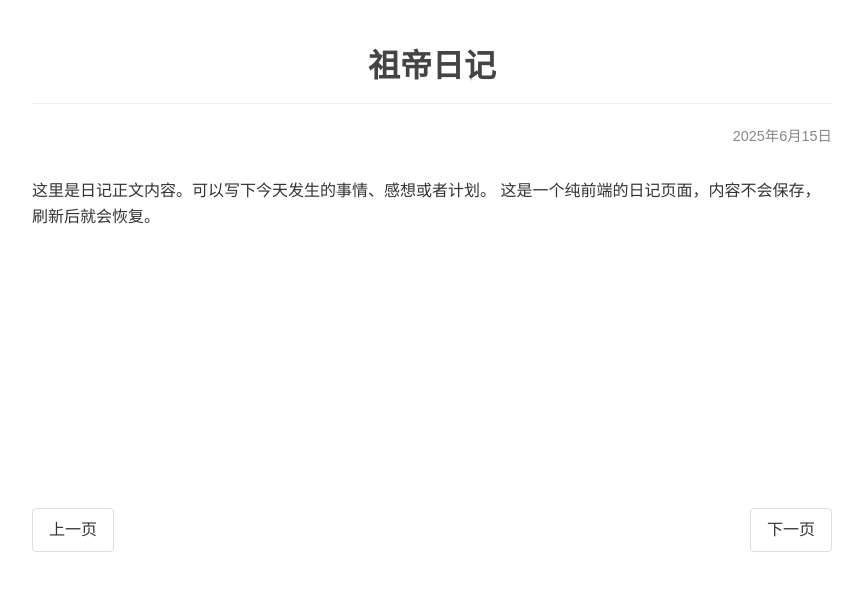
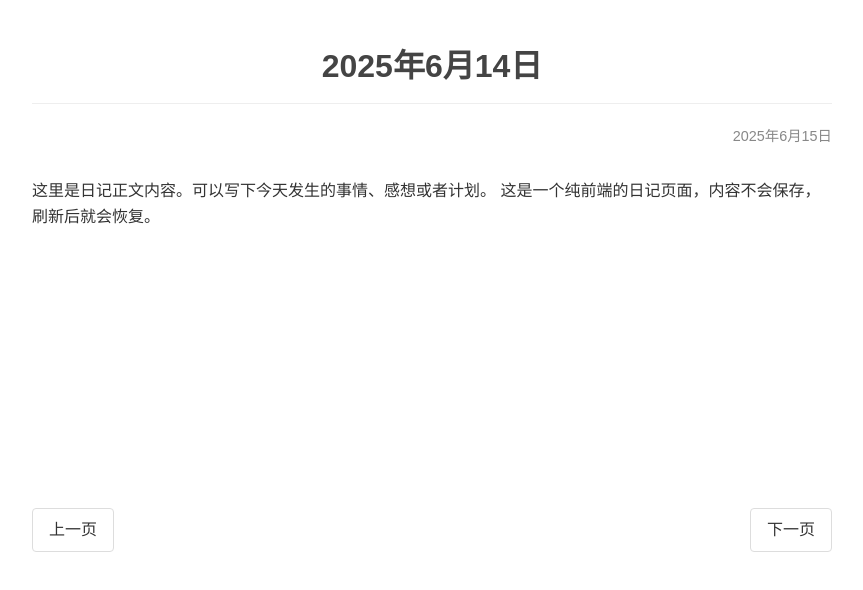
Before and after one commit to wentianplay/ICP.github.io, a plain HTML site: page SB/20250614.html in a window 1280 px wide. Shown: the whole page, without its empty margins (208-1071 px from the left). Drawn offline with Linux system fonts and the light colour scheme.

Commit message:
更新 20250614.html

```diff
--- a/SB/20250614.html
+++ b/SB/20250614.html
@@ -3,7 +3,7 @@
 <head>
     <meta charset="UTF-8">
     <meta name="viewport" content="width=device-width, initial-scale=1.0">
-    <title>祖帝日记</title>
+    <title>2025年6月14日｜祖帝日记</title>
     <style>
         body {
             font-family: 'Microsoft YaHei', sans-serif;
@@ -47,8 +47,8 @@
     </style>
 </head>
 <body>
-    <h1>祖帝日记</h1>
-    <div class="date" id="current-date">2023年11月15日</div>
+    <h1>2025年6月14日</h1>
+    <div class="date" id="current-date">2025年6月14日</div>
 
     <div class="content" id="diary-content">
         这里是日记正文内容。可以写下今天发生的事情、感想或者计划。
```
